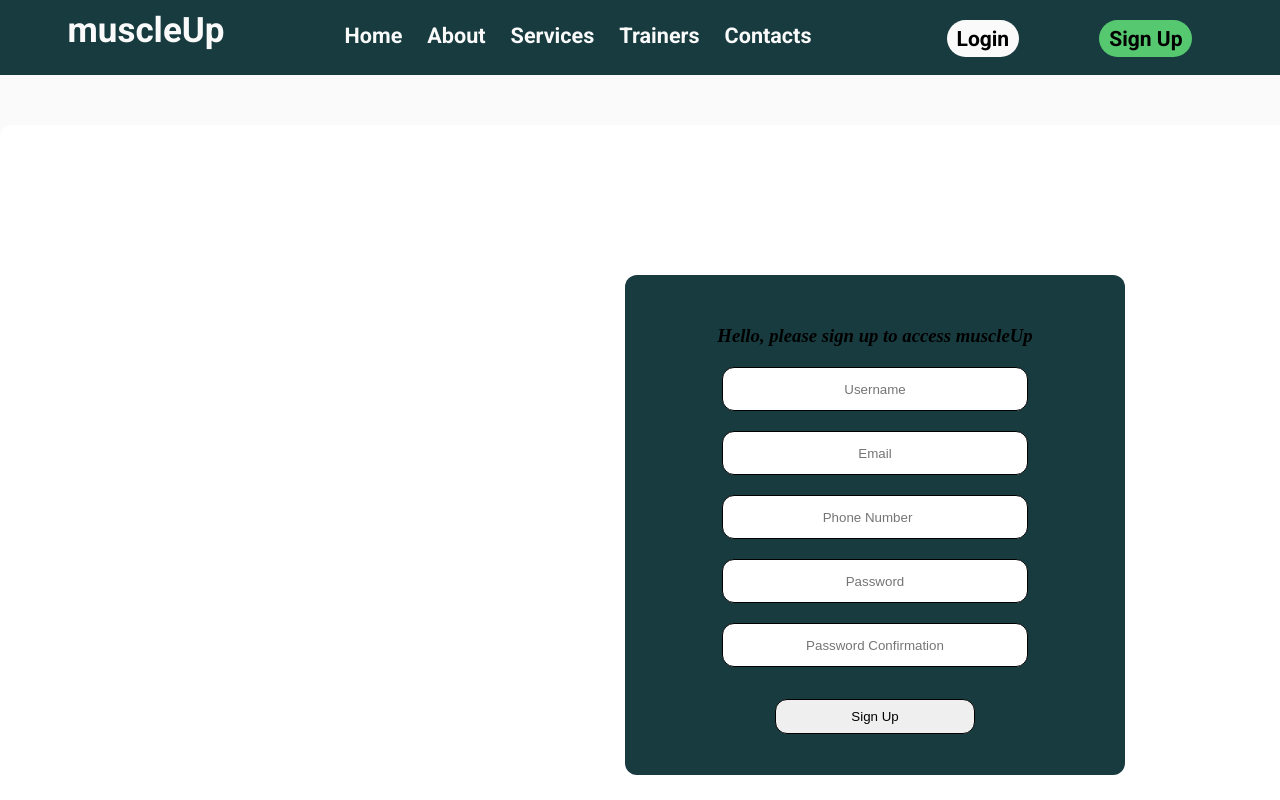
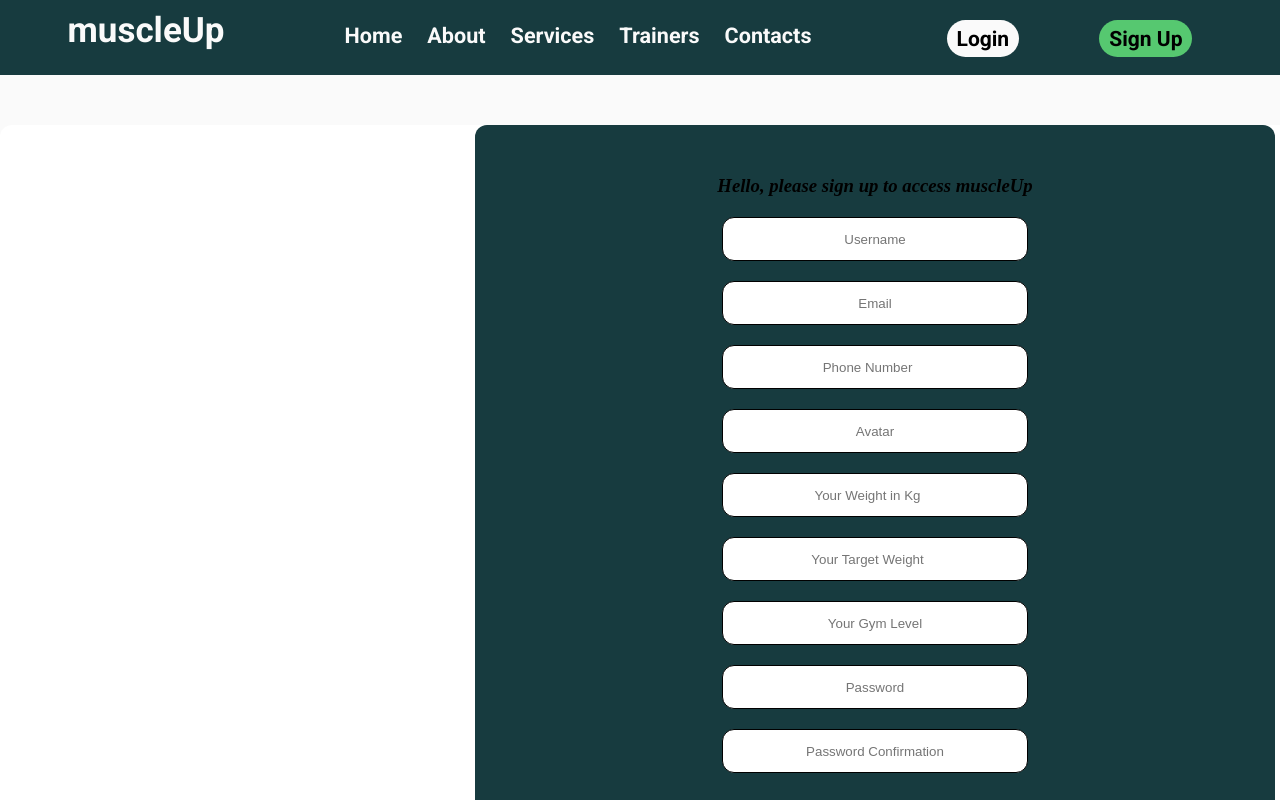
Before and after one commit to omaomach/muscle-up-frontend, a React (Create React App) app: page /signup in a window 1280 px wide. Shown: the top 800 px of the page. Built offline with nearby package versions, Linux system fonts and the light colour scheme; no server answers.

Commit message:
added some more inputs to signup

```diff
--- a/src/Components/SignUp.css
+++ b/src/Components/SignUp.css
@@ -17,7 +17,7 @@ body {
 .right {
   width: 1025px;
   height: 850px;
-  background-color: lightgrey;
+  background-color: #173B3F;
   margin-left: auto;
   margin-right: auto;
   border-radius: 12px;
@@ -50,8 +50,8 @@ body {
 
 .sign-up-components {
   background-color: #173B3F ;
-  width: 500px;
-  height: 500px;
+  width: 800px;
+  height: 900px;
   margin-left: auto;
   margin-right: auto;
   border-radius: 12px;
--- a/src/Components/SignUp.js
+++ b/src/Components/SignUp.js
@@ -8,6 +8,10 @@ function SignUp({ setClient }) {
   const [name, setUsername] = useState("");
   const [phone_number, setPhone_Number] = useState("");
   const [email, setEmail] = useState("");
+  const [image, setImage] = useState("");
+  const [weight, setWeight] = useState("");
+  const [target_weight, setTarget_Weight] = useState("");
+  const [level, setLevel] = useState("");
   const [password, setPassword] = useState("");
   const [passwordConfirmation, setPasswordConfirmation] = useState("");
 
@@ -23,6 +27,10 @@ function SignUp({ setClient }) {
         name,
         phone_number,
         email,
+        image,
+        weight,
+        target_weight,
+        level,
         password,
         password_confirmation: passwordConfirmation,
       }),
@@ -74,6 +82,38 @@ function SignUp({ setClient }) {
                 onChange={(e) => setPhone_Number(e.target.value)}
               />
               <input
+                type="text"
+                id="image"
+                className="avatar"
+                placeholder="Avatar"
+                required
+                onChange={(e) => setImage(e.target.value)}
+              />
+              <input
+                type="number"
+                id="weight"
+                className="weight"
+                placeholder="Your Weight in Kg"
+                required
+                onChange={(e) => setWeight(e.target.value)}
+              />
+              <input
+                type="number"
+                id="target_weight"
+                className="target_weight"
+                placeholder="Your Target Weight"
+                required
+                onChange={(e) => setTarget_Weight(e.target.value)}
+              />
+              <input
+                type="text"
+                id="level"
+                className="level"
+                placeholder="Your Gym Level"
+                required
+                onChange={(e) => setLevel(e.target.value)}
+              />
+              <input
                 type="password"
                 id="password"
                 className="password"
```
